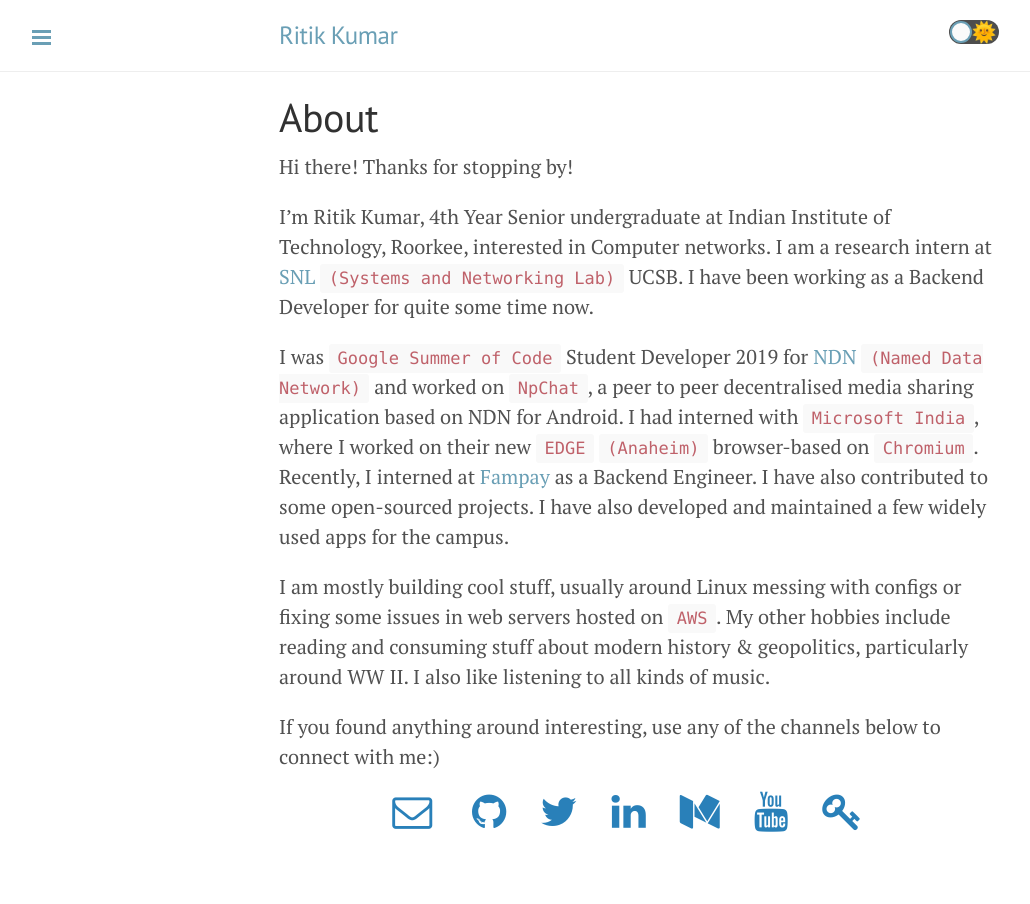
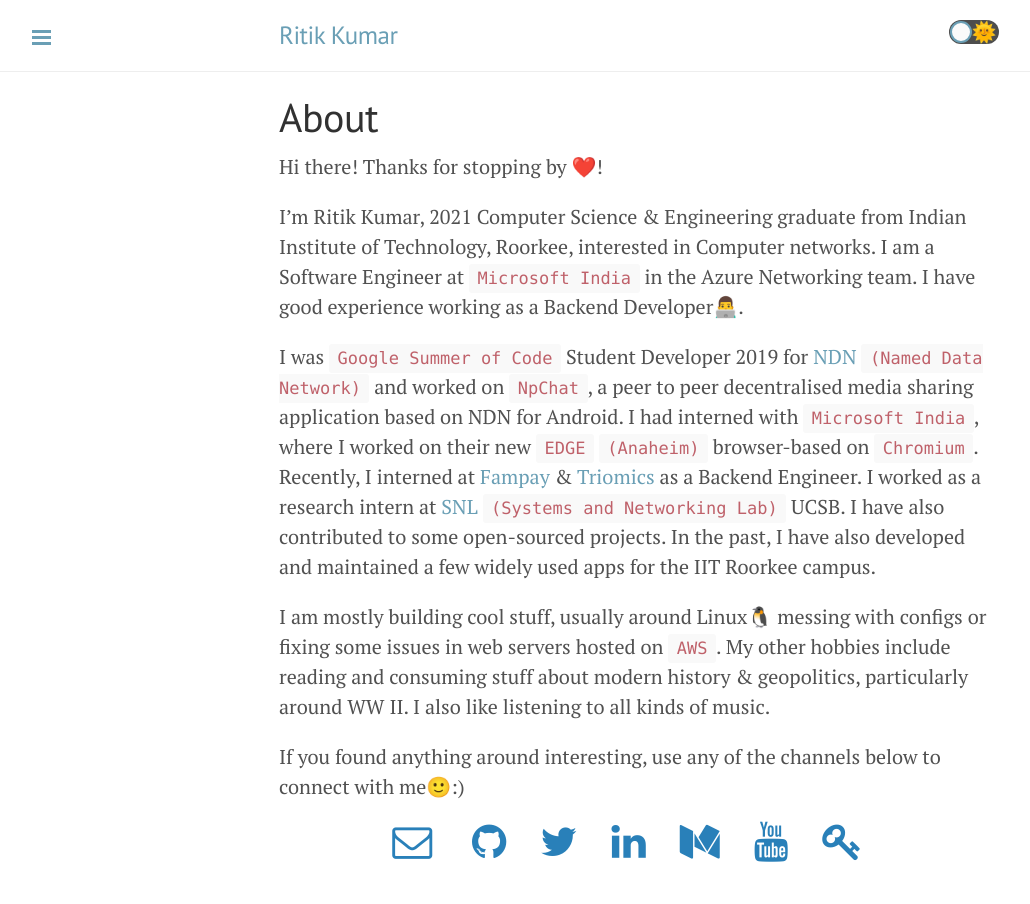
Before and after one commit to dev-ritik/dev-ritik.github.io, a Jekyll site: the page built from about.md, in a window 1280 px wide. Shown: the whole page, without its empty margins (1-1031 px from the left). Built offline with Jekyll 4.4.1, drawn with Linux system fonts in a browser that asks for light colours.

Commit message:
:sparkles: Update data

```diff
--- a/about.md
+++ b/about.md
@@ -4,23 +4,25 @@
 permalink: about.html
 ---
 
-Hi there! Thanks for stopping by!
+Hi there! Thanks for stopping by ❤️!
 
-I'm Ritik Kumar, 4th Year Senior undergraduate at Indian Institute of Technology, Roorkee, interested in Computer
-networks. I am a research intern at [SNL](https://snl.cs.ucsb.edu/) `(Systems and Networking Lab)` UCSB.  I have been
-working as a Backend Developer for quite some time now.
+I'm Ritik Kumar, 2021 Computer Science & Engineering graduate from Indian Institute of Technology, Roorkee, interested
+in Computer networks. I am a Software Engineer at `Microsoft India` in the Azure Networking team. I have good
+experience working as a Backend Developer👨‍💻.
 
 I was `Google Summer of Code` Student Developer 2019 for [NDN](https://named-data.net/project/) `(Named Data Network)`
 and worked on `NpChat`, a peer to peer decentralised media sharing application based on NDN for Android. I had interned
 with `Microsoft India`, where I worked on their new `EDGE` `(Anaheim)` browser-based on `Chromium`. Recently, I
-interned at [Fampay](https://fampay.in) as a Backend Engineer. I have also contributed to some open-sourced projects. I
-have also developed and maintained a few widely used apps for the campus.
+interned at [Fampay](https://fampay.in) & [Triomics](https://triomics.in/) as a Backend Engineer. I worked as a research
+intern at [SNL](https://snl.cs.ucsb.edu/) `(Systems and Networking Lab)` UCSB. I have also contributed to some
+open-sourced projects. In the past, I have also developed and maintained a few widely used apps for the IIT Roorkee
+campus.
 
-I am mostly building cool stuff, usually around Linux messing with configs or fixing some issues in web servers hosted
+I am mostly building cool stuff, usually around Linux🐧 messing with configs or fixing some issues in web servers hosted
 on `AWS`. My other hobbies include reading and consuming stuff about modern history & geopolitics, particularly around
 WW II. I also like listening to all kinds of music.
 
-If you found anything around interesting, use any of the channels below to connect with me:)
+If you found anything around interesting, use any of the channels below to connect with me🙂:)
 
 <div align="center">
 <p>
```
Also changed, not shown: _experience/Triomics.md (added, +14 -0 lines).
